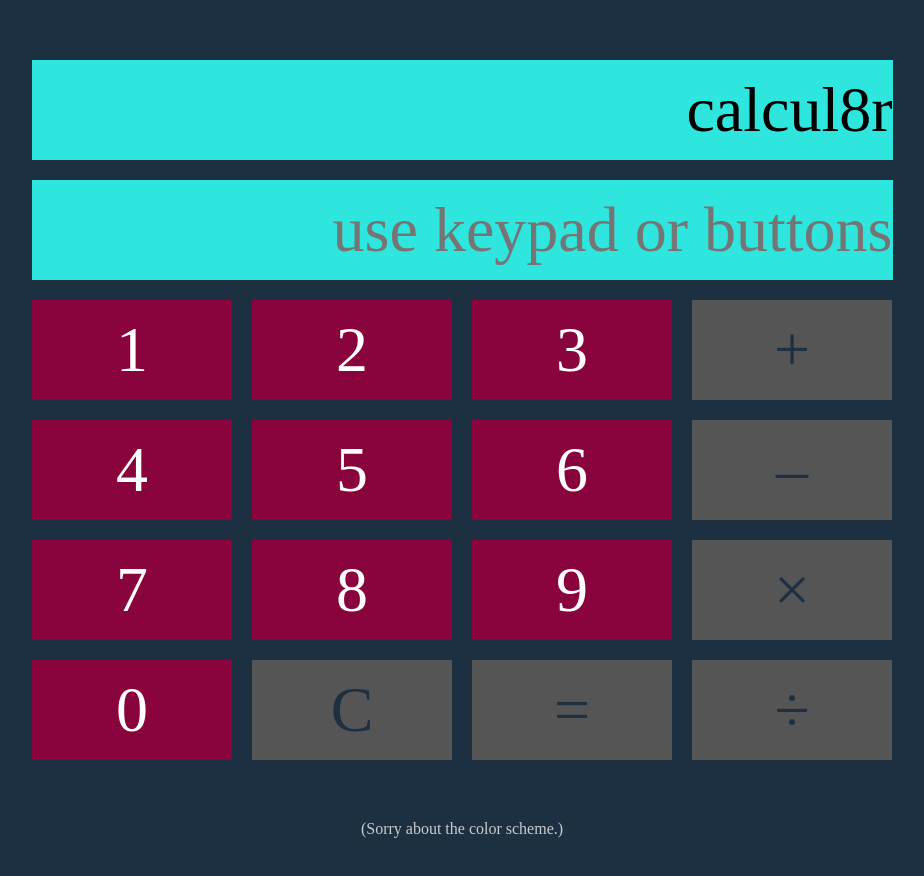
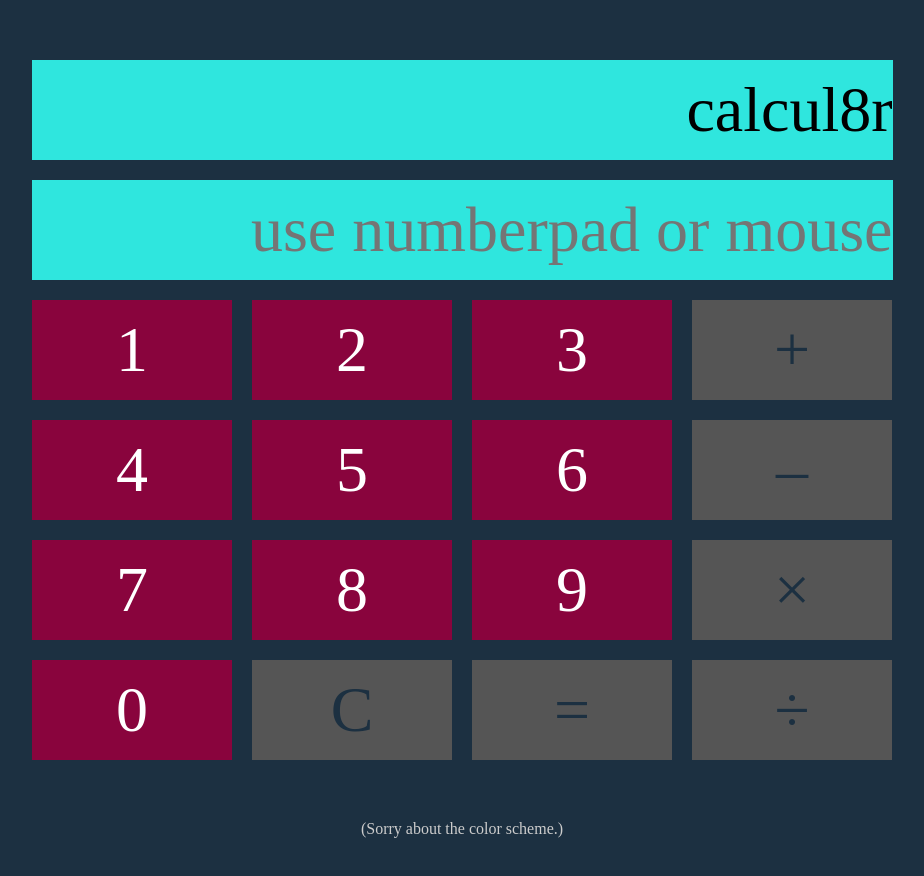
Before and after one commit to andrewxhonson/calcul8r, a plain HTML site: page index.html in a window 1280 px wide. Shown: the whole page, without its empty margins (178-1102 px from the left). Drawn offline with Linux system fonts and the light colour scheme; a web font is replaced by a local one.

Commit message:
Updated text

```diff
--- a/index.html
+++ b/index.html
@@ -11,7 +11,7 @@
 <div id="calculator">
 
 <input id="output" name="output" value="calcul8r"><br>
-<input id="input" name="input" type="text" placeholder="use keypad or buttons"><br>
+<input id="input" name="input" type="text" placeholder="use numberpad or mouse"><br>
 <div id="inputs">
         <button id="1" name="1">1</button>
         <button id="2" name="2">2</button>
```
